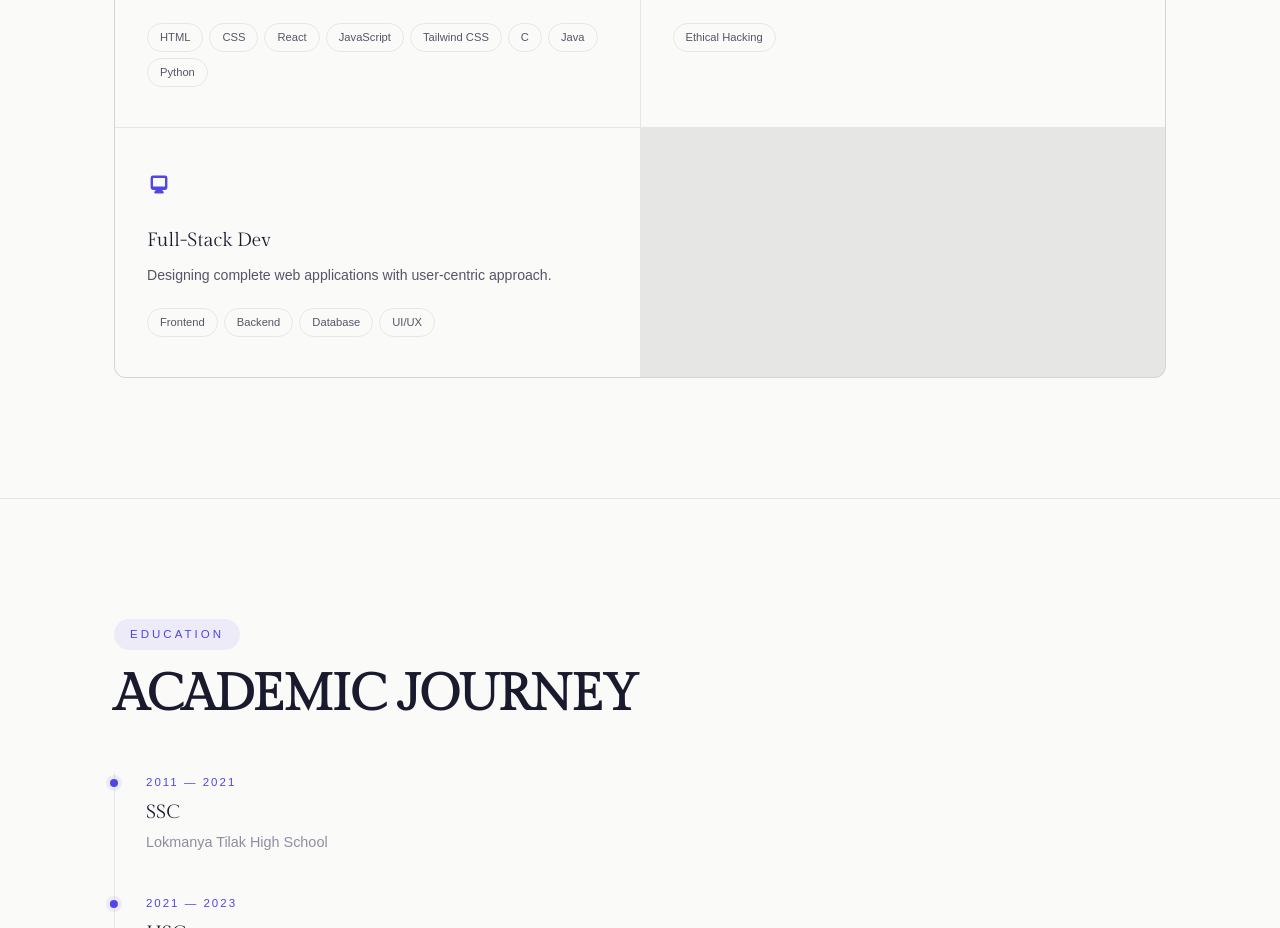
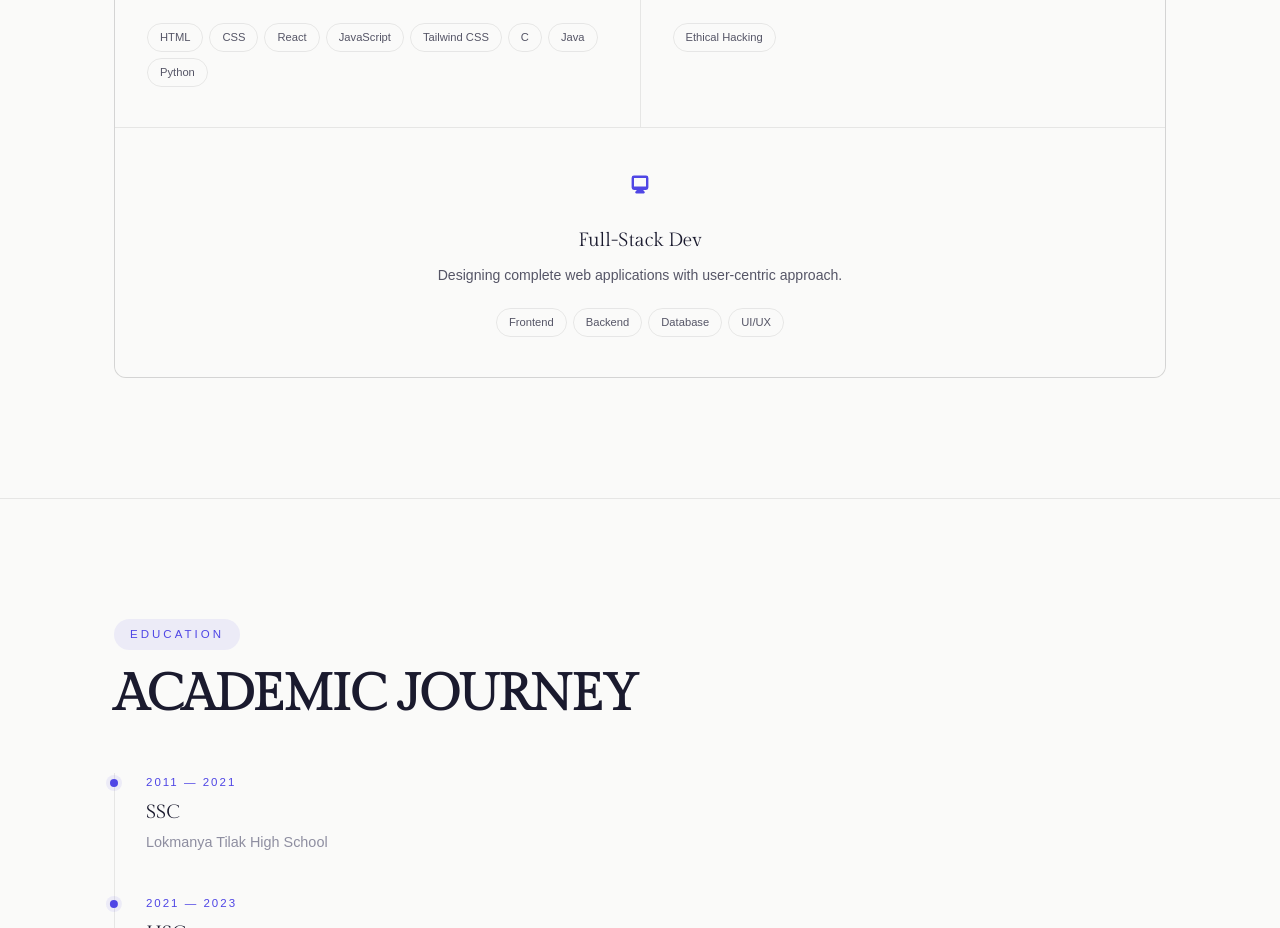
Before and after one commit to sumeetgwork-stack/MY_PORTFOLIO, a React (Vite) app: page / in a window 1280 px wide. Shown: the part 2200-3128 px from the top of the page. Built offline with nearby package versions, Linux system fonts and the light colour scheme; a web font is replaced by a local one.

Commit message:
Centered the 3rd skill card by making it span full width

```diff
--- a/src/index.css
+++ b/src/index.css
@@ -503,6 +503,18 @@ section { padding: var(--section-padding); position: relative; }
 
 .skill-tags { display: flex; flex-wrap: wrap; gap: 6px; }
 
+.skill-card:last-child:nth-child(odd) {
+  grid-column: 1 / -1;
+  display: flex;
+  flex-direction: column;
+  align-items: center;
+  text-align: center;
+}
+
+.skill-card:last-child:nth-child(odd) .skill-tags {
+  justify-content: center;
+}
+
 .skill-tag {
   font-size: 0.7rem;
   padding: 4px 12px;
```
